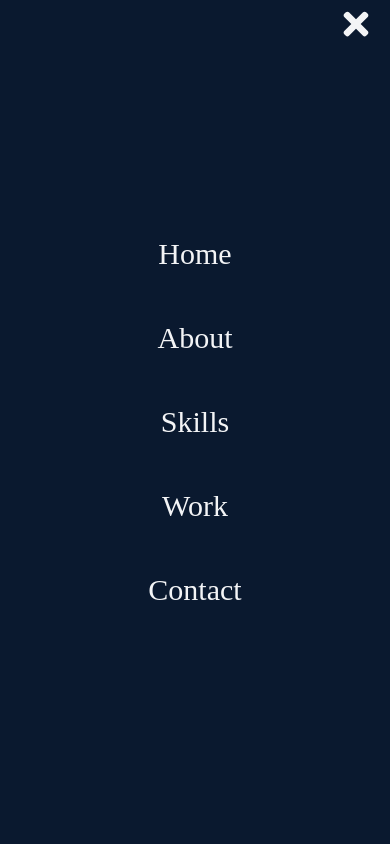
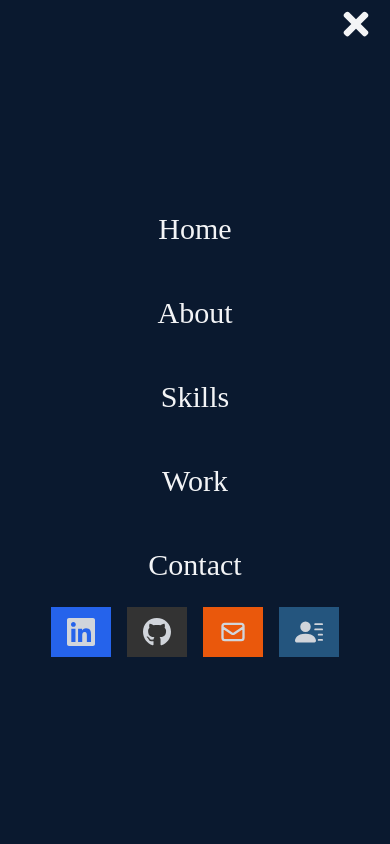
Before and after one commit to 12virendra/portfolio-main, a React (Create React App) app: page / in a window 390 px wide. Both pictures are taken after a click on the element 356 px from the left and 24 px from the top of the page. Shown: the top 844 px of the page. Built offline with nearby package versions, Linux system fonts and the light colour scheme.

Commit message:
navbarchange

```diff
--- a/src/components/Navbar.jsx
+++ b/src/components/Navbar.jsx
@@ -51,30 +51,61 @@ const Navbar = () => {
 
       {/* Mobile menu */}
       <ul className={!nav ? 'hidden' : 'absolute top-0 left-0 w-full h-screen bg-[#0a192f] flex flex-col justify-center items-center'}>
-        <li className="py-6 text-3xl">
+        <li className="py-6 text-3xl hover:border-b-[2px] border-pink-500">
           <Link onClick={handleClick} to="Hero" smooth={true} duration={500} >
             Home
           </Link></li>
-        <li className="py-6 text-3xl">
+        <li className="py-6 text-3xl hover:border-b-[2px] border-pink-500 ">
           <Link onClick={handleClick} to="about" smooth={true} duration={500} >
             About
           </Link>
         </li>
-        <li className="py-6 text-3xl">
+        <li className="py-6 text-3xl hover:border-b-[2px] border-pink-500 ">
           <Link onClick={handleClick} to="skills" smooth={true} duration={500} >
             Skills
           </Link>
         </li>
-        <li className="py-6 text-3xl">
+        <li className="py-6 text-3xl hover:border-b-[2px] border-pink-500 ">
           <Link onClick={handleClick} to="work" smooth={true} duration={500} >
             Work
           </Link>
         </li>
-        <li className="py-6 text-3xl">
+        <li className="py-6 text-3xl hover:border-b-[2px] border-pink-500 ">
           <Link onClick={handleClick} to="contact" smooth={true} duration={500} >
             Contact
           </Link>
         </li>
+          <ul className=' flex flex-row'>
+        <li className='w-[60px] h-[50px] flex justify-between items-center  duration-300 bg-blue-600'>
+            <a className='flex justify-between items-center w-full text-gray-300 '
+              href="https://www.linkedin.com/in/virendra-kaira-a070332bb/">
+              <FaLinkedin size={50} />
+            </a>
+          </li>
+
+          <li className='w-[60px] h-[50px] flex mx-4 justify-between items-center  duration-300 bg-[#333333]'>
+            <a className='flex justify-between items-center w-full text-gray-300 '
+              href="https://github.com/12virendra">
+              <FaGithub size={50} />
+            </a>
+          </li>
+
+          <li className='w-[60px] h-[50px] flex justify-between mr-4 items-center   duration-300 bg-orange-600'>
+            <a className='flex justify-between items-center w-full text-gray-300 '
+              href="mailto:virendrakaira60@gmail.com ">
+              < HiOutlineMail size={50} />
+            </a>
+          </li>
+
+          <li className='w-[60px] h-[50px] flex justify-between items-center    duration-300 bg-[#24557e]'>
+            <a className='flex justify-between items-center w-full text-gray-300 '
+              href="https://www.canva.com/design/DAGPnArTNQY/x5O--3KXyhF_Haa3vqSaPw/edit?utm_content=DAGPnArTNQY&utm_campaign=designshare&utm_medium=link2&utm_source=sharebutton">
+              < BsFillPersonLinesFill size={50} />
+            </a>
+          </li>
+
+
+          </ul>
       </ul>
 
       {/* Social icons */}
@@ -86,19 +117,19 @@ const Navbar = () => {
               Linkedin<FaLinkedin size={40} />
             </a>
           </li>
-          <li className='w-[220px] h-[60px] flex justify-between items-center ml-[-150px] hover:ml-[-10px] duration-300 bg-[#333333]'>
+          <li className='w-[220px] h-[60px] flex justify-between items-center ml-[-150px] hover:ml-[-8px]  duration-300 bg-[#333333]'>
             <a className='flex justify-between items-center w-full text-gray-300 '
               href="https://github.com/12virendra">
               GitHub<FaGithub size={40} />
             </a>
           </li>
-          <li className='w-[220px] h-[60px] flex justify-between items-center ml-[-150px] hover:ml-[-10px] duration-300 bg-orange-600'>
+          <li className='w-[220px] h-[60px] flex justify-between items-center ml-[-150px] hover:ml-[-8px]  duration-300 bg-orange-600'>
             <a className='flex justify-between items-center w-full text-gray-300 '
               href="mailto:virendrakaira60@gmail.com ">
               Email< HiOutlineMail size={40} />
             </a>
           </li>
-          <li className='w-[220px] h-[60px] flex justify-between items-center ml-[-150px] hover:ml-[-10px] duration-300 bg-[#24557e]'>
+          <li className='w-[220px] h-[60px] flex justify-between items-center ml-[-150px] hover:ml-[-8px]  duration-300 bg-[#24557e]'>
             <a className='flex justify-between items-center w-full text-gray-300 '
               href="https://www.canva.com/design/DAGPnArTNQY/x5O--3KXyhF_Haa3vqSaPw/edit?utm_content=DAGPnArTNQY&utm_campaign=designshare&utm_medium=link2&utm_source=sharebutton">
               Resume< BsFillPersonLinesFill size={40} />
@@ -106,6 +137,37 @@ const Navbar = () => {
           </li>
         </ul>
       </div>
+
+{/* More icons */}
+
+{/* <ul className={!nav ? 'hidden' : 'absolute top-0 left-0 w-full h-screen bg-[#0a192f] flex flex-col justify-center items-center'}>
+          <li className='w-[30px] h-[30px] flex justify-between items-center ml-[-150px]  duration-300 bg-blue-600'>
+            <a className='flex justify-between items-center w-full text-gray-300 '
+              href="https://www.linkedin.com/in/virendra-kaira-a070332bb/">
+              <FaLinkedin size={20} />
+            </a>
+          </li>
+          <li className='w-[30px] h-[30px] flex justify-between items-center ml-[50px]  duration-300 bg-[#333333]'>
+            <a className='flex justify-between items-center w-full text-gray-300 '
+              href="https://github.com/12virendra">
+              <FaGithub size={20} />
+            </a>
+          </li>
+          <li className='w-[30px] h-[30px] flex justify-between items-center ml-[50px]  duration-300 bg-orange-600'>
+            <a className='flex justify-between items-center w-full text-gray-300 '
+              href="mailto:virendrakaira60@gmail.com ">
+              < HiOutlineMail size={20} />
+            </a>
+          </li>
+          <li className='w-[30px] h-[30px] flex justify-between items-center ml-[50px]  duration-300 bg-[#24557e]'>
+            <a className='flex justify-between items-center w-full text-gray-300 '
+              href="https://www.canva.com/design/DAGPnArTNQY/x5O--3KXyhF_Haa3vqSaPw/edit?utm_content=DAGPnArTNQY&utm_campaign=designshare&utm_medium=link2&utm_source=sharebutton">
+              < BsFillPersonLinesFill size={20} />
+            </a>
+          </li>
+        </ul> */}
+
+
     </div>
   )
 }
```
